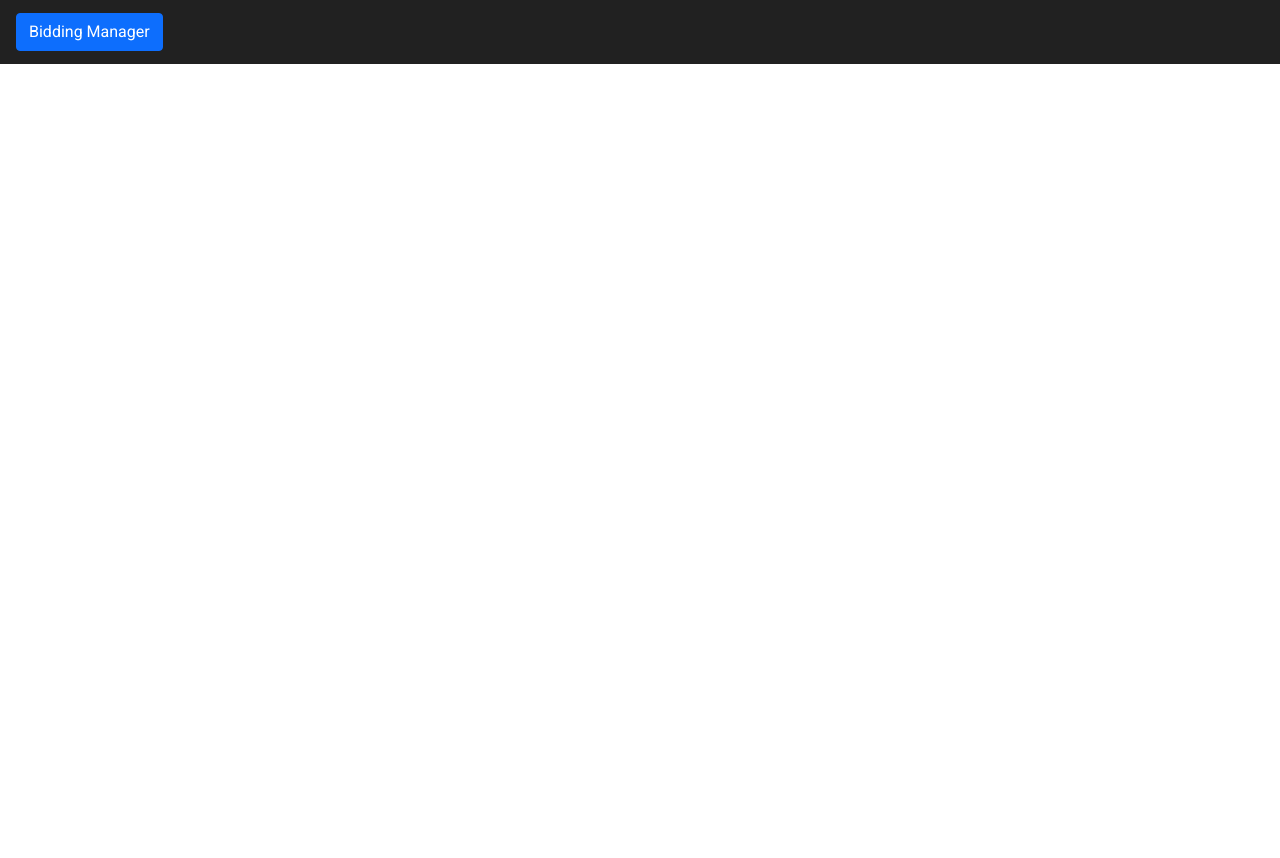
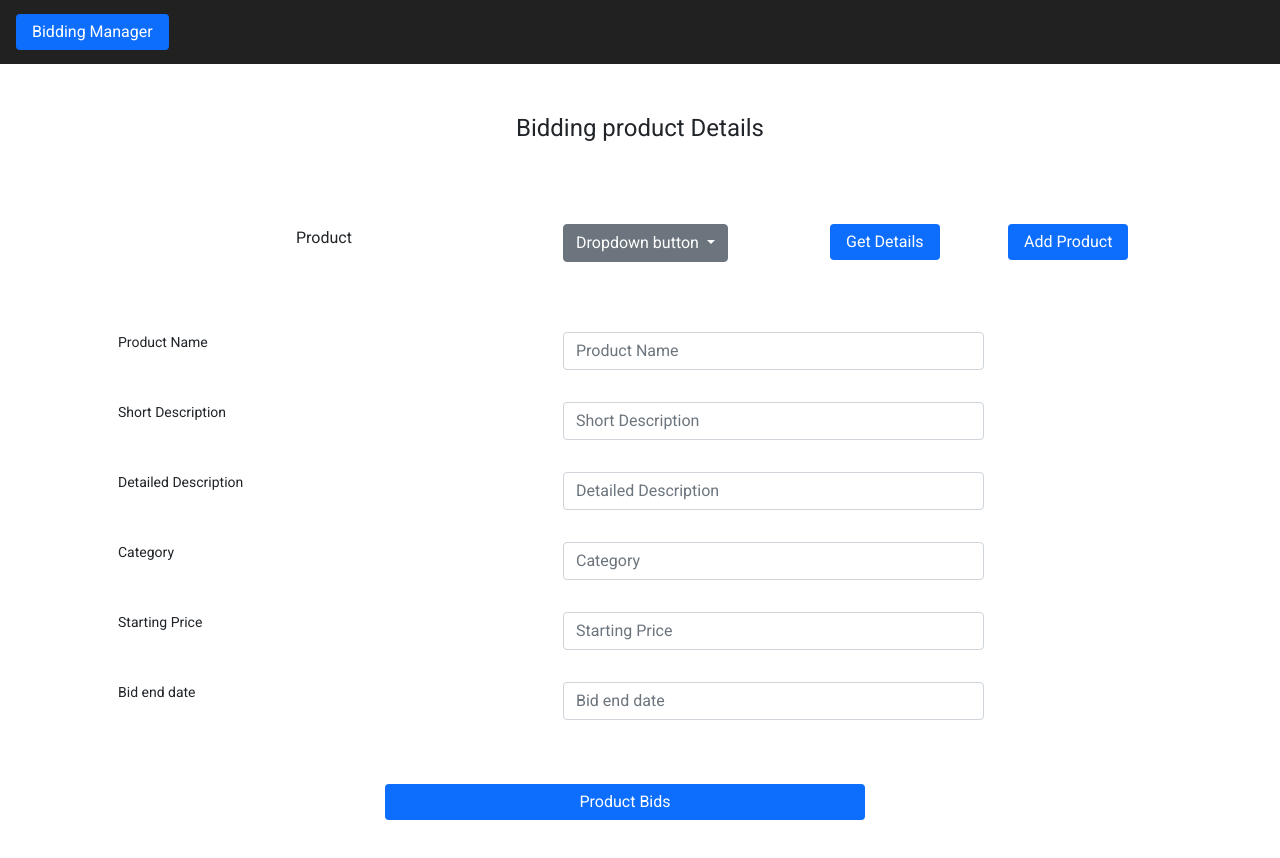
Before and after one commit to johnarokyaraj/BiddingAppAngular, an Angular app in the folder biddingmanagerapp/: page /home in a window 1280 px wide. Before the commit this address led to /. Shown: the top 858 px of the page. Before the commit the page ends 800 px from the top, so only its background shows below. Built offline with nearby package versions, Linux system fonts and the light colour scheme.

Commit message:
Initial Screen Design

```diff
--- a/biddingmanagerapp/src/app/app.module.ts
+++ b/biddingmanagerapp/src/app/app.module.ts
@@ -4,18 +4,38 @@ import { NgModule } from '@angular/core';
 import { AppRoutingModule } from './app-routing.module';
 import { AppComponent } from './app.component';
 import { BrowserAnimationsModule } from '@angular/platform-browser/animations';
+import { HttpClientModule } from '@angular/common/http';
 import { DatePipe } from '@angular/common';
-import { ReactiveFormsModule } from '@angular/forms';
+import { FormsModule,ReactiveFormsModule } from '@angular/forms';
 import { RouterModule, Routes } from '@angular/router';
-import { MatToolbarModule } from '@angular/material/toolbar';
 
 
-
+import { MatToolbarModule } from '@angular/material/toolbar';
+import { MatButtonModule } from '@angular/material/button';
+import { MatSidenavModule } from '@angular/material/sidenav';
+import { MatIconModule } from '@angular/material/icon';
+import { MatListModule } from '@angular/material/list';
+import { MatCardModule } from '@angular/material/card';
+import { MatExpansionModule } from '@angular/material/expansion';
+import { MatFormFieldModule } from '@angular/material/form-field';
+import { MatInputModule } from '@angular/material/input';
+import { MatSelectModule } from '@angular/material/select';
+import { MatDialog, MatDialogModule } from '@angular/material/dialog';
+import { MatTableModule } from '@angular/material/table';
+import { CdkTableModule } from '@angular/cdk/table';
+import { MatMenuModule } from '@angular/material/menu';
+import { MatDatepickerModule } from '@angular/material/datepicker';
+import { MatNativeDateModule } from '@angular/material/core';
+import {MatPaginatorModule} from '@angular/material/paginator';
+// import { NgxMatDatetimePickerModule, NgxMatTimepickerModule,NgxMatNativeDateModule } from '@angular-material-components/datetime-picker';
+// import { MatMomentDateModule } from '@angular/material-moment-adapter';
 
 import { HeaderComponent } from './header/header.component';
 import { HomeComponent } from './home/home.component';
 
 const appRoutes: Routes = [
+  { path: "",   redirectTo: '/home', pathMatch: 'full' }, // redirect to `first-component`
+  { path:"home", component:HomeComponent},
 ];
 @NgModule({
   declarations: [
@@ -32,9 +52,35 @@ const appRoutes: Routes = [
       { enableTracing: false }
     ),
     MatToolbarModule,
+    MatButtonModule,
+    MatSidenavModule,
+    MatIconModule,
+    MatListModule,
+    MatCardModule,
+    MatExpansionModule,
+    MatFormFieldModule,
+    MatInputModule,
+    FormsModule,
+    MatSelectModule,
+    ReactiveFormsModule,
+    MatDialogModule,
+    MatTableModule,
+    CdkTableModule,
+    HttpClientModule,
+    MatDatepickerModule,
+    MatNativeDateModule,
+     MatPaginatorModule//,
+    // MatMomentDateModule,
+    // NgxMatDatetimePickerModule,
+    // NgxMatTimepickerModule,
+    // NgxMatNativeDateModule
 
   ],
-  providers: [DatePipe],
+  providers: [DatePipe,
+    MatTableModule,
+    MatSidenavModule,
+    MatMenuModule,
+    MatDialog],
   bootstrap: [AppComponent]
 })
 export class AppModule { }
--- a/biddingmanagerapp/src/app/header/header.component.ts
+++ b/biddingmanagerapp/src/app/header/header.component.ts
@@ -3,7 +3,7 @@ import { Component, OnInit } from '@angular/core';
 @Component({
   selector: 'app-header',
   templateUrl: './header.component.html',
-  styleUrls: ['./header.component.scss']
+  styleUrls: ['./header.component.css']
 })
 export class HeaderComponent implements OnInit {
 
--- a/biddingmanagerapp/src/app/home/home.component.html
+++ b/biddingmanagerapp/src/app/home/home.component.html
@@ -1,3 +1,80 @@
-<p>
- Bidding Manager
-</p>
+<div class="container  p-3">
+
+    <div class="row  p-3">
+            <div class="text-center  p-3">
+             <h1> Bidding product Details</h1>
+            </div>
+    </div>
+    <div class="p-3">
+    <div class="row  p-3">
+        <div class="col-sm-2">
+            </div>
+            <div class="col-sm-3">
+            <h3>Product</h3>
+            </div>
+            <div class="col-sm-3">
+                <div class="dropdown">
+                    <button class="btn btn-secondary dropdown-toggle" type="button" id="dropdownMenuButton" data-toggle="dropdown" aria-haspopup="true" aria-expanded="false">
+                      Dropdown button
+                    </button>
+                    <div class="dropdown-menu" aria-labelledby="dropdownMenuButton">
+                      <a class="dropdown-item" href="#">Action</a>
+                      <a class="dropdown-item" href="#">Another action</a>
+                      <a class="dropdown-item" href="#">Something else here</a>
+                    </div>
+                  </div>
+            </div>
+            <div class="col-sm-2">
+                <button type="submit" mat-button class="btn btn-primary" >Get Details</button>
+            </div>
+            <div class="col-sm-2">
+                <button type="submit" mat-button class="btn btn-primary" >Add Product</button>
+            </div>
+        </div>
+    </div>
+    <div class="p-3">
+    <div class="row p-3" >
+        <div class="col-sm-3">Product Name</div>
+        <div class="col-sm-2"></div>
+        <div class="col-sm-5"><input type="text" id="disabledTextInput" class="form-control" placeholder="Product Name"></div>
+        <div class="col-sm-2"></div>
+    </div>
+    <div class="row  p-3" >
+        <div class="col-sm-3">Short Description</div>
+        <div class="col-sm-2"></div>
+        <div class="col-sm-5"><input type="text" id="disabledTextInput" class="form-control" placeholder="Short Description"></div>
+        <div class="col-sm-2"></div>
+    </div>
+    <div class="row  p-3" >
+        <div class="col-sm-3">Detailed Description</div>
+        <div class="col-sm-2"></div>
+        <div class="col-sm-5"><input type="text" id="disabledTextInput" class="form-control" placeholder="Detailed Description"></div>
+        <div class="col-sm-2"></div>
+    </div>
+    <div class="row  p-3" >
+        <div class="col-sm-3">Category</div>
+        <div class="col-sm-2"></div>
+        <div class="col-sm-5"><input type="text" id="disabledTextInput" class="form-control" placeholder="Category"></div>
+        <div class="col-sm-2"></div>
+    </div>
+    <div class="row  p-3" >
+        <div class="col-sm-3">Starting Price</div>
+        <div class="col-sm-2"></div>
+        <div class="col-sm-5"><input type="text" id="disabledTextInput" class="form-control" placeholder="Starting Price"></div>
+        <div class="col-sm-2"></div>
+    </div>
+    <div class="row  p-3" >
+        <div class="col-sm-3">Bid end date</div>
+        <div class="col-sm-2"></div>
+        <div class="col-sm-5"><input type="text" id="disabledTextInput" class="form-control" placeholder="Bid end date"></div>
+        <div class="col-sm-2"></div>
+    </div>
+</div>
+<div style="height:10em" class="p-3">
+    <div class="row p-3">
+        <div class="col-sm-3"></div>
+        <div class="col-sm-7"> <button type="submit" mat-button class="btn btn-primary" style="width: 30em;" >Product Bids</button></div>
+        <div class="col-sm-2"></div>
+    </div>
+</div>
+</div>
--- a/biddingmanagerapp/src/app/home/home.component.ts
+++ b/biddingmanagerapp/src/app/home/home.component.ts
@@ -1,13 +1,17 @@
-import { Component, OnInit } from '@angular/core';
-
+import { Component, OnInit, ViewChild } from '@angular/core';
+import { FormControl, FormGroup, Validators, FormBuilder } from '@angular/forms';
+import { Router } from '@angular/router';
+import { DatePipe } from '@angular/common';
 @Component({
   selector: 'app-home',
   templateUrl: './home.component.html',
-  styleUrls: ['./home.component.scss']
+  styleUrls: ['./home.component.css']
 })
 export class HomeComponent implements OnInit {
 
-  constructor() { }
+  constructor(private router: Router,
+    private formBuilder: FormBuilder,
+    public datepipe: DatePipe) { }
 
   ngOnInit() {
   }
```
Also changed, not shown: biddingmanagerapp/src/app/header/header.component.css (added), biddingmanagerapp/src/app/header/header.component.scss (deleted), biddingmanagerapp/src/app/home/home.component.css (added), biddingmanagerapp/src/app/home/home.component.scss (deleted).
